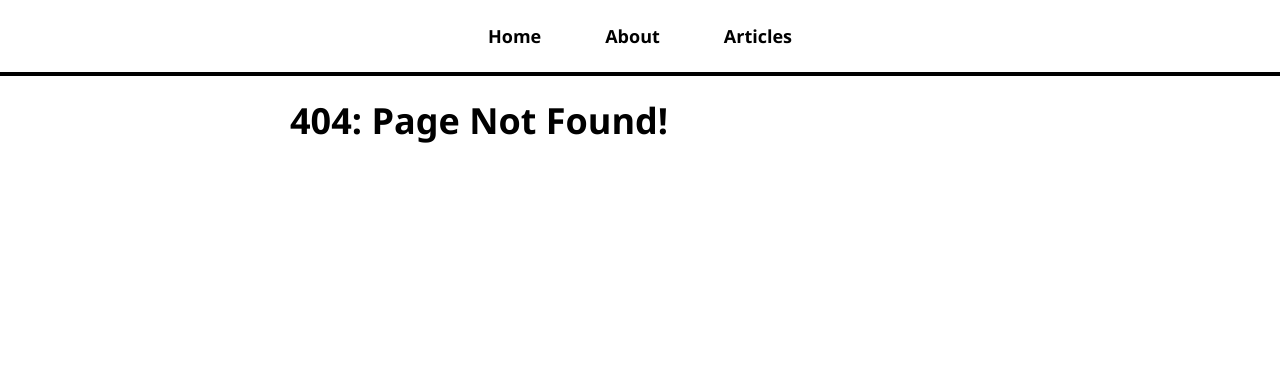
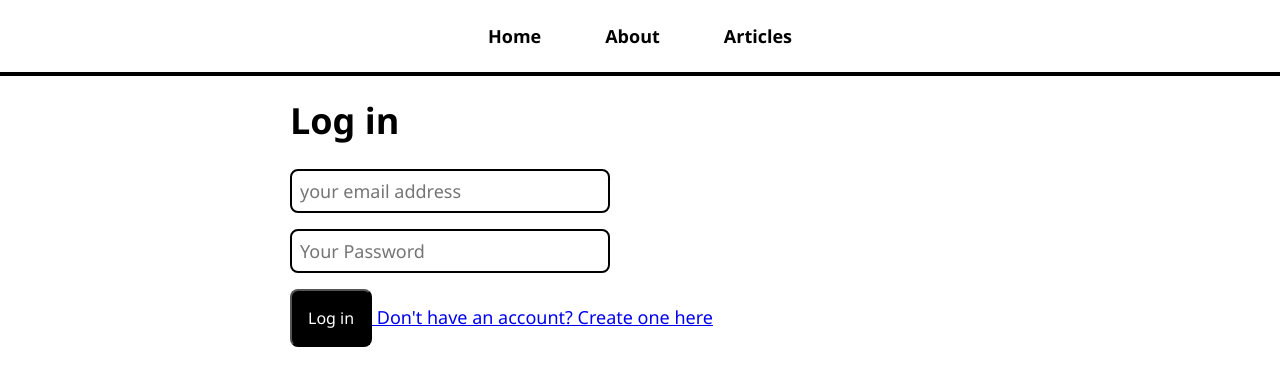
Before and after one commit to Maverick-Low/linked-in-blog-FullStack, a React (Create React App) app in the folder linkedin-blog-frontend/: page /login in a window 1280 px wide. Before the commit this address had no page. Shown: the top 386 px of the page. Built offline with nearby package versions, Linux system fonts and the light colour scheme.

Commit message:
User's can now login, FireBase Auth set up

```diff
--- a/linkedin-blog-frontend/package.json
+++ b/linkedin-blog-frontend/package.json
@@ -6,6 +6,7 @@
   "dependencies": {
     "axios": "^1.6.7",
     "cra-template": "1.2.0",
+    "firebase": "^10.8.0",
     "react": "^18.2.0",
     "react-dom": "^18.2.0",
     "react-router-dom": "^6.22.0",
--- a/linkedin-blog-frontend/src/App.js
+++ b/linkedin-blog-frontend/src/App.js
@@ -6,6 +6,8 @@
 import ArticlesList from './pages/ArticlesList';
 import Article from './pages/Article';
 import NotFound from './pages/NotFound';
+import LoginPage from './pages/LoginPage';
+import CreateAccountPage from './pages/CreateAccountPage';
 
 function App() {
   return (
@@ -18,6 +20,8 @@
 					<Route path = "/about" element = {<About />} />
 					<Route path = "/articles" element = {<ArticlesList />} />
 					<Route path = "/articles/:articleId" element = {<Article />} />
+					<Route path = "/login" element = {<LoginPage />} />
+					<Route path = "/create-account" element = {<CreateAccountPage />} />
 					<Route path = "*" element = {<NotFound />} />
 				</Routes>
 			</div>
--- /dev/null
+++ b/linkedin-blog-frontend/src/hooks/useUser.js
@@ -0,0 +1,20 @@
+import { useState, useEffect } from 'react'
+import { getAuth, onAuthStateChanged } from 'firebase/auth';
+
+function useUser() {
+    const [user, setUser] = useState(null);
+    const [isLoading, setIsLoading] = useState(true);
+
+    useEffect( () => {
+        const unsubscribe = onAuthStateChanged(getAuth(), user => {
+            setUser(user);
+            setIsLoading(false);
+        });
+
+        return unsubscribe;
+    }, []);
+
+    return {user, isLoading};
+}
+
+export default useUser
--- a/linkedin-blog-frontend/src/index.js
+++ b/linkedin-blog-frontend/src/index.js
@@ -2,7 +2,24 @@
 import ReactDOM from 'react-dom/client';
 import './index.css';
 import App from './App';
-import reportWebVitals from './reportWebVitals';
+
+// Import the functions you need from the SDKs you need
+import { initializeApp } from "firebase/app";
+// TODO: Add SDKs for Firebase products that you want to use
+// https://firebase.google.com/docs/web/setup#available-libraries
+
+// Your web app's Firebase configuration
+const firebaseConfig = {
+  apiKey: "AIzaSyCmeHF4OusIKfRO8oCXSslRoN6GSca3rZA",
+  authDomain: "linkedin-blog-78a5d.firebaseapp.com",
+  projectId: "linkedin-blog-78a5d",
+  storageBucket: "linkedin-blog-78a5d.appspot.com",
+  messagingSenderId: "423440081807",
+  appId: "1:423440081807:web:5ae23911ee70bbc5dba1fa"
+};
+
+// Initialize Firebase
+const app = initializeApp(firebaseConfig);
 
 const root = ReactDOM.createRoot(document.getElementById('root'));
 root.render(
--- a/linkedin-blog-frontend/src/pages/Article.jsx
+++ b/linkedin-blog-frontend/src/pages/Article.jsx
@@ -1,15 +1,18 @@
 import { useState, useEffect } from 'react';
 import { useParams } from 'react-router-dom'
+import axios from 'axios';
 import articles from './article-content';
 import NotFound from './NotFound';
 import CommentsList from '../components/CommentsList';
 import AddCommentForm from '../components/AddCommentForm';
-import axios from 'axios';
+import useUser from '../hooks/useUser';
 
 const Article = () => {
 
 	const [articleInfo, setArticleInfo] = useState({upvotes: 0, comments: []});
 	const { articleId } = useParams(); // Gets the article id from the url parameter
+
+	const {user , isLoading} = useUser();
 
 	// Set article Info to have the upvotes and comments retrieved from the database
 	useEffect( () => {
@@ -28,6 +31,7 @@
 			{...prevState, upvotes: prevState.upvotes + 1}
 		));
 		console.log(response.data.upvotes);
+		console.log(user);
 	}
 
 	const article = articles.find(article => article.name === articleId);
@@ -41,14 +45,22 @@
 			<h1> {article.title} </h1>
 			<div className="upvotes-section">
 				<p> This article has {articleInfo.upvotes} upvotes </p>
-				<button onClick = {updateUpvotes}> Upvote me! </button>
+				{user
+					? <button onClick = {updateUpvotes}> Upvote me! </button>
+					: <button onClick = { () => {console.log('Redirect to login');} }> Login to upvote </button>
+				}
+
 			</div>
 			{article.content.map( (paragraph,i) => (
 				<p key={i}> {paragraph} </p>
 			))}
-			<AddCommentForm
+			{user
+				? <AddCommentForm
 				articleName={articleId}
 				onArticleUpdated={updatedArticle => setArticleInfo(updatedArticle)}/>
+				: <button onClick = { () => {console.log('Redirect to login');} }> Login to add a comment </button>
+			}
+
 			<CommentsList comments = {articleInfo.comments}/>
 		</>
 	);
--- /dev/null
+++ b/linkedin-blog-frontend/src/pages/LoginPage.jsx
@@ -0,0 +1,44 @@
+import {useState} from 'react';
+import {Link, useNavigate} from 'react-router-dom';
+import {getAuth, signInWithEmailAndPassword} from 'firebase/auth';
+
+function LoginPage() {
+
+    const [email, setEmail] = useState('');
+    const [password, setPassword] = useState('');
+    const [error, setError] = useState('');
+    const navigate = useNavigate();
+
+    const logIn = async() => {
+        try {
+            await signInWithEmailAndPassword(getAuth(), email, password);
+            navigate('/articles');
+        }
+
+        catch(e) {
+            setError(e.message);
+        }
+    }
+
+    return (
+        <>
+            <h1> Log in</h1>
+            {error && <p className='error'> {error} </p>}
+            <input
+                placeholder ="your email address"
+                value = {email}
+                onChange={e => setEmail(e.target.value)}/>
+
+            <input
+                type="password"
+                placeholder='Your Password'
+                value = {password}
+                onChange = {e => setPassword(e.target.value)}/>
+
+            <button onClick={logIn}> Log in </button>
+            <Link to="/create-account"> Don't have an account? Create one here</Link>
+        </>
+    )
+}
+
+export default LoginPage
```
